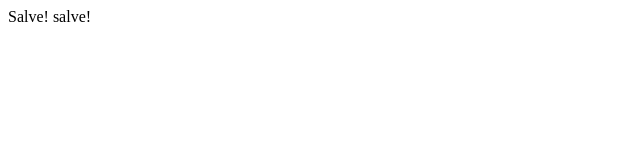
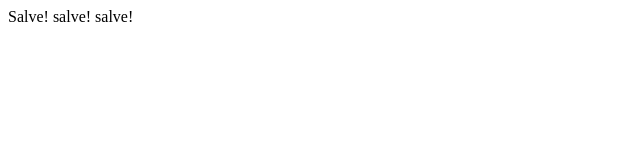
Before and after one commit to Gblessme/Git-gitflow, a plain HTML site: page contact.html in a window 1280 px wide. Shown: the full height of the page, 0-640 px from the left. Drawn offline with Linux system fonts and the light colour scheme.

Commit message:
fichier contact modifié

```diff
--- a/contact.html
+++ b/contact.html
@@ -6,6 +6,6 @@
     <title>Latin</title>
 </head>
 <body>
-    Salve! salve!
+    Salve! salve! salve!
 </body>
 </html>
```
